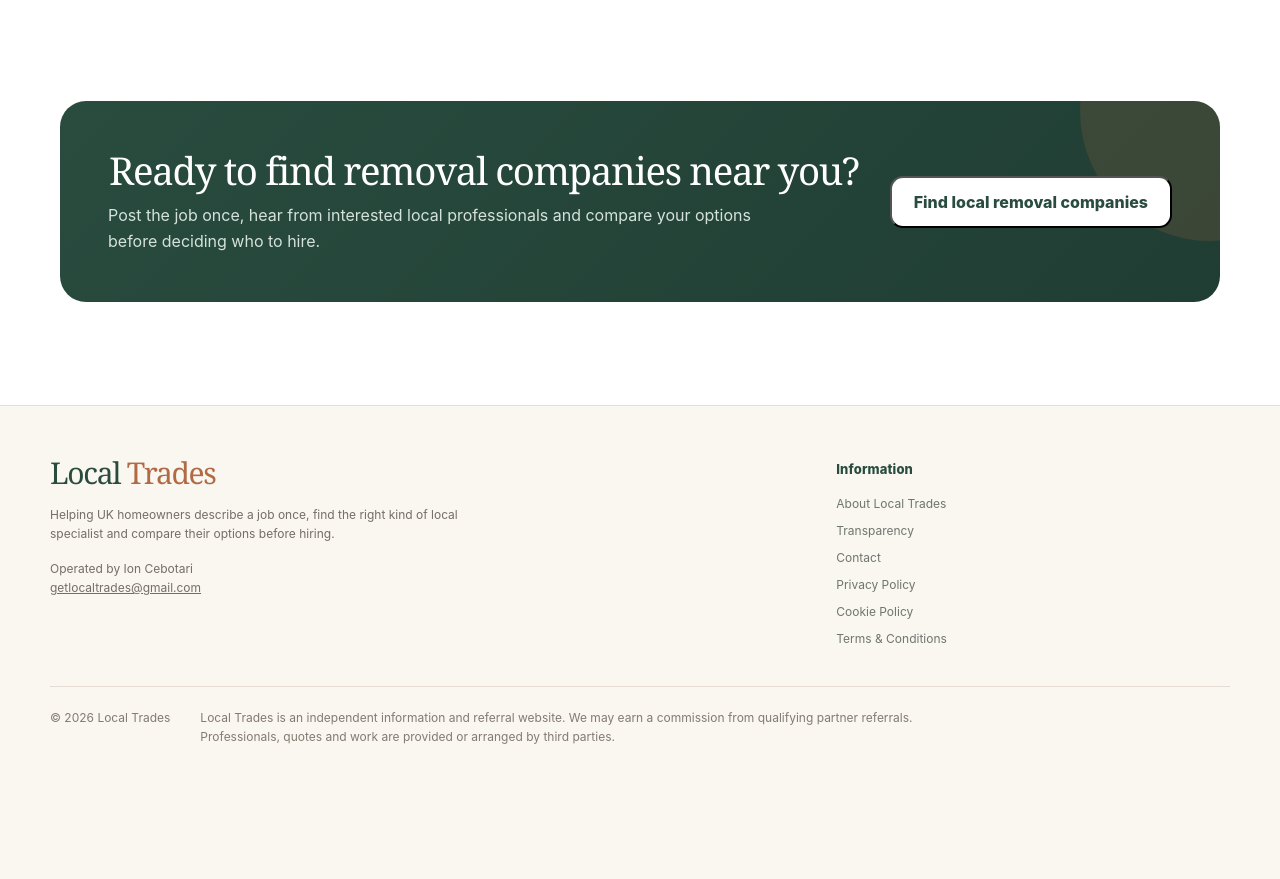
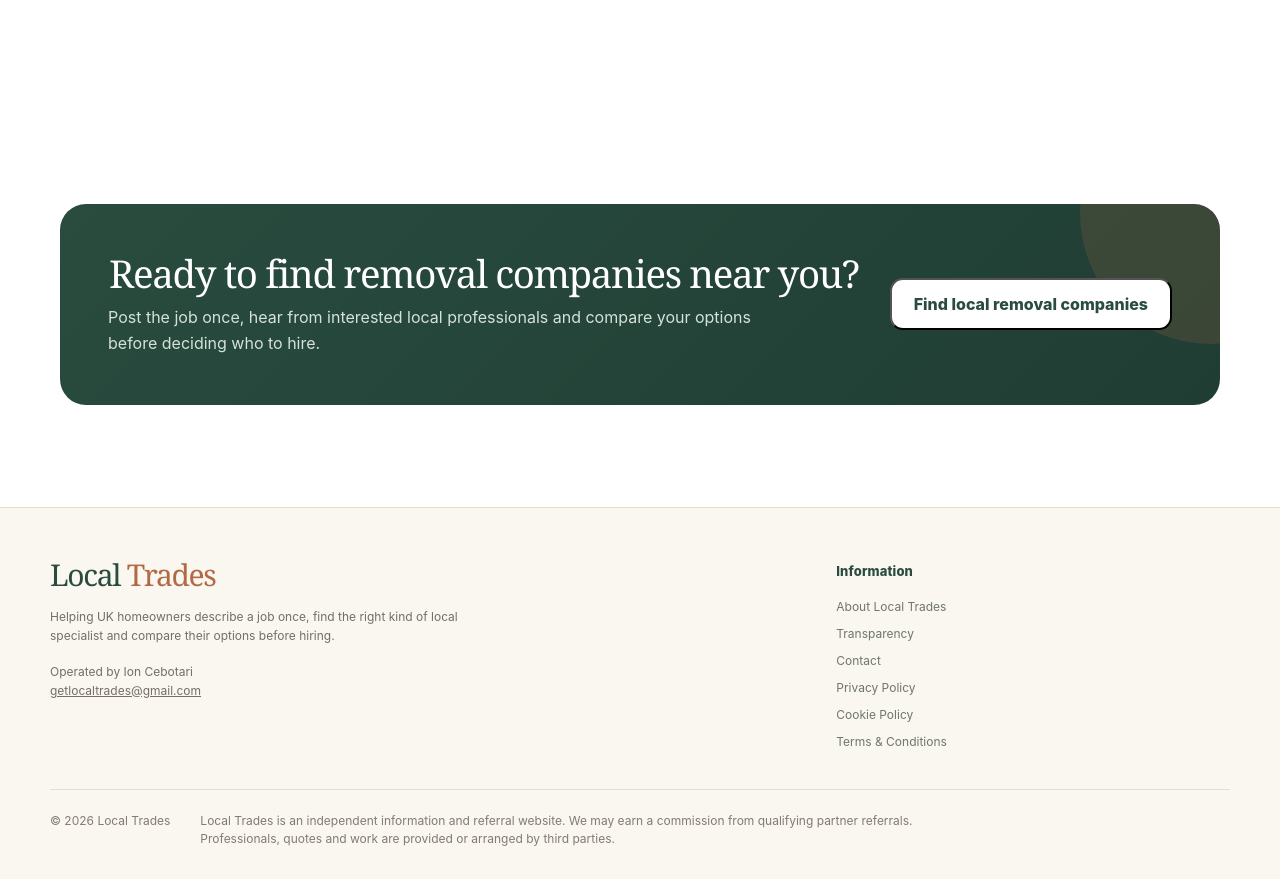
Before and after one commit to Johny-88/local-trades, a Next.js app: page /removal-companies in a window 1280 px wide. Shown: the part 3893-4772 px from the top of the page. Before the commit the page ends 4670 px from the top, so only its background shows below. Built offline with nearby package versions, Linux system fonts and the light colour scheme.

Commit message:
Balance national service CTA spacing

```diff
--- a/src/app/service-home.css
+++ b/src/app/service-home.css
@@ -350,6 +350,11 @@ main#top .smallcap{
   grid-template-columns:repeat(2,minmax(0,1fr));
 }
 
+/* Keep the final green CTA vertically centered between the surrounding page bands on national service pages. */
+.service-category-page .cta-band{
+  padding:clamp(72px,8vw,106px) 0;
+}
+
 /* Desktop homepage: 15 service cards in a compact 3 x 5 grid. */
 @media (min-width:701px){
   .services .cards.service-cards{
```
